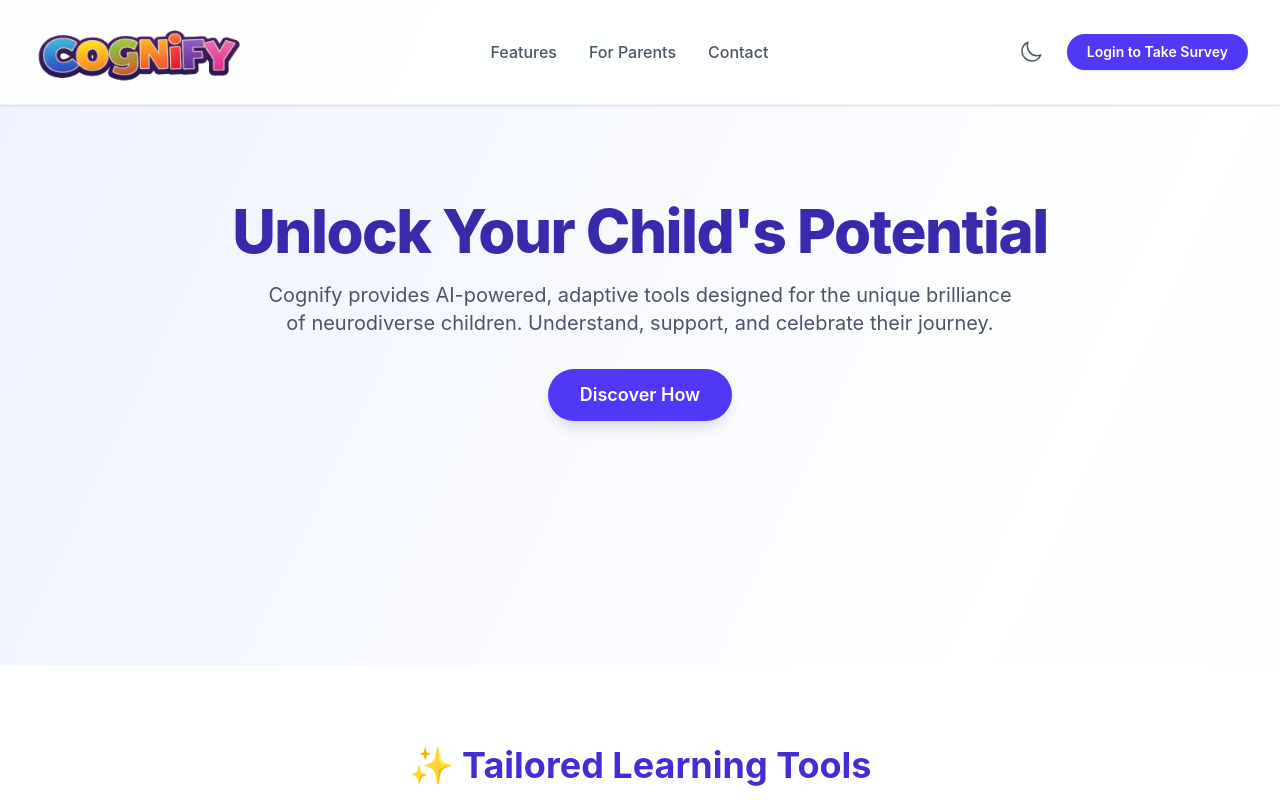
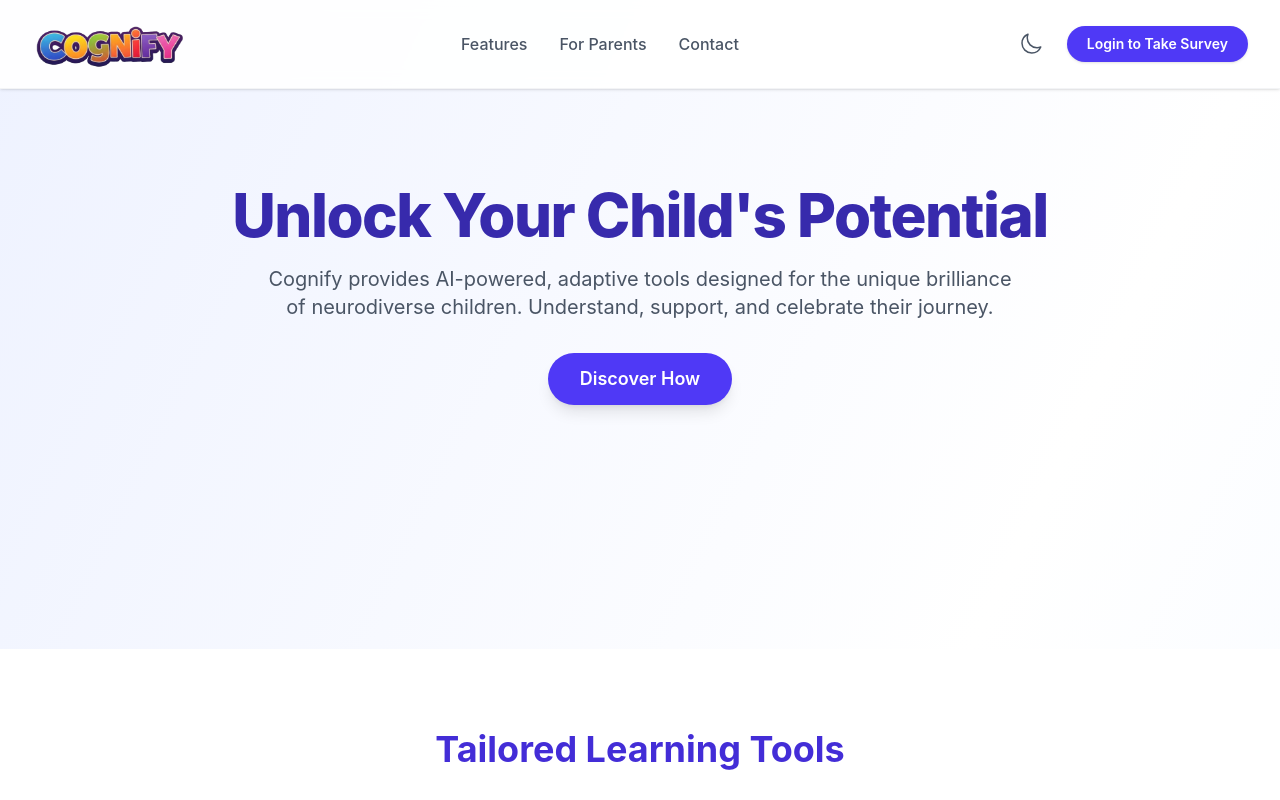
Before and after one commit to Atheeek/ci-cd-practice, a React (Vite) app in the folder cognify-frontend/: page / in a window 1280 px wide. Shown: the top 800 px of the page. Built offline with nearby package versions, Linux system fonts and the light colour scheme.

Commit message:
Update HomePage.jsx

```diff
--- a/cognify-frontend/src/pages/HomePage.jsx
+++ b/cognify-frontend/src/pages/HomePage.jsx
@@ -206,7 +206,7 @@ const HomePage = () => {
                     {/* Logo */}
                     <Link to="/" className="flex items-center gap-2 flex-shrink-0">
                          {/* Ensure logo works on both light/dark or use conditional rendering for two logos */}
-                        <img src="logoo.png" className="h-10 sm:h-20 w-54" alt="Cognify Logo" />
+                        <img src="logoo.png" className="h-12 sm:h-16 w-auto" alt="Cognify Logo" />
                     </Link>
 
                     {/* Desktop Navigation Links */}
@@ -379,7 +379,7 @@ const HomePage = () => {
                 viewport={{ once: true, amount: 0.2 }}
                 variants={staggerContainer}
             >
-                <h3 className="text-3xl sm:text-4xl font-bold text-indigo-700 dark:text-indigo-400 text-center mb-16">✨ Tailored Learning Tools</h3>
+                <h3 className="text-3xl sm:text-4xl font-bold text-indigo-700 dark:text-indigo-400 text-center mb-16"> Tailored Learning Tools</h3>
                 <div className="grid grid-cols-1 sm:grid-cols-2 lg:grid-cols-3 gap-8 max-w-6xl mx-auto">
                     {/* Added linkTo props to make cards clickable */}
                     <FeatureCard
```
